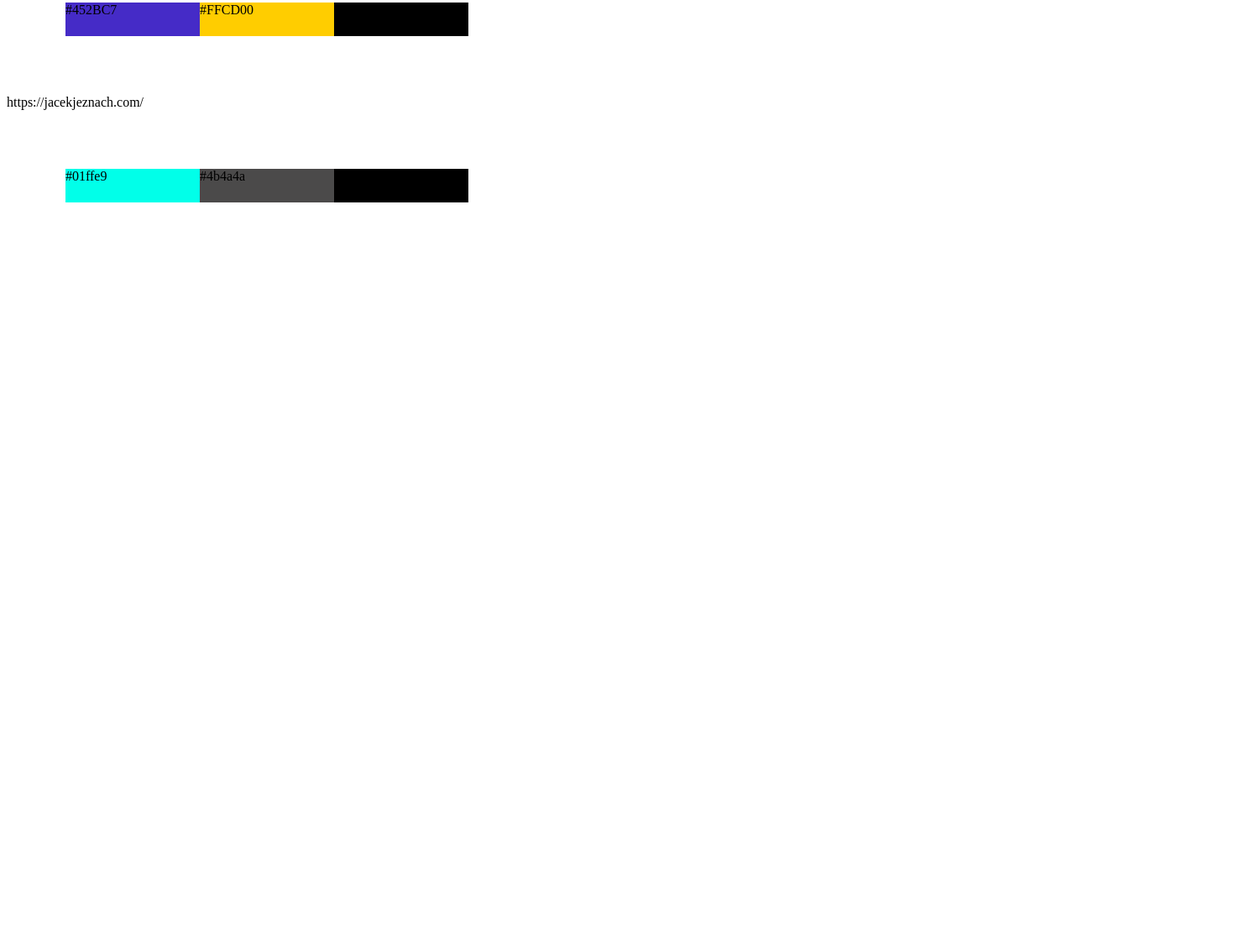
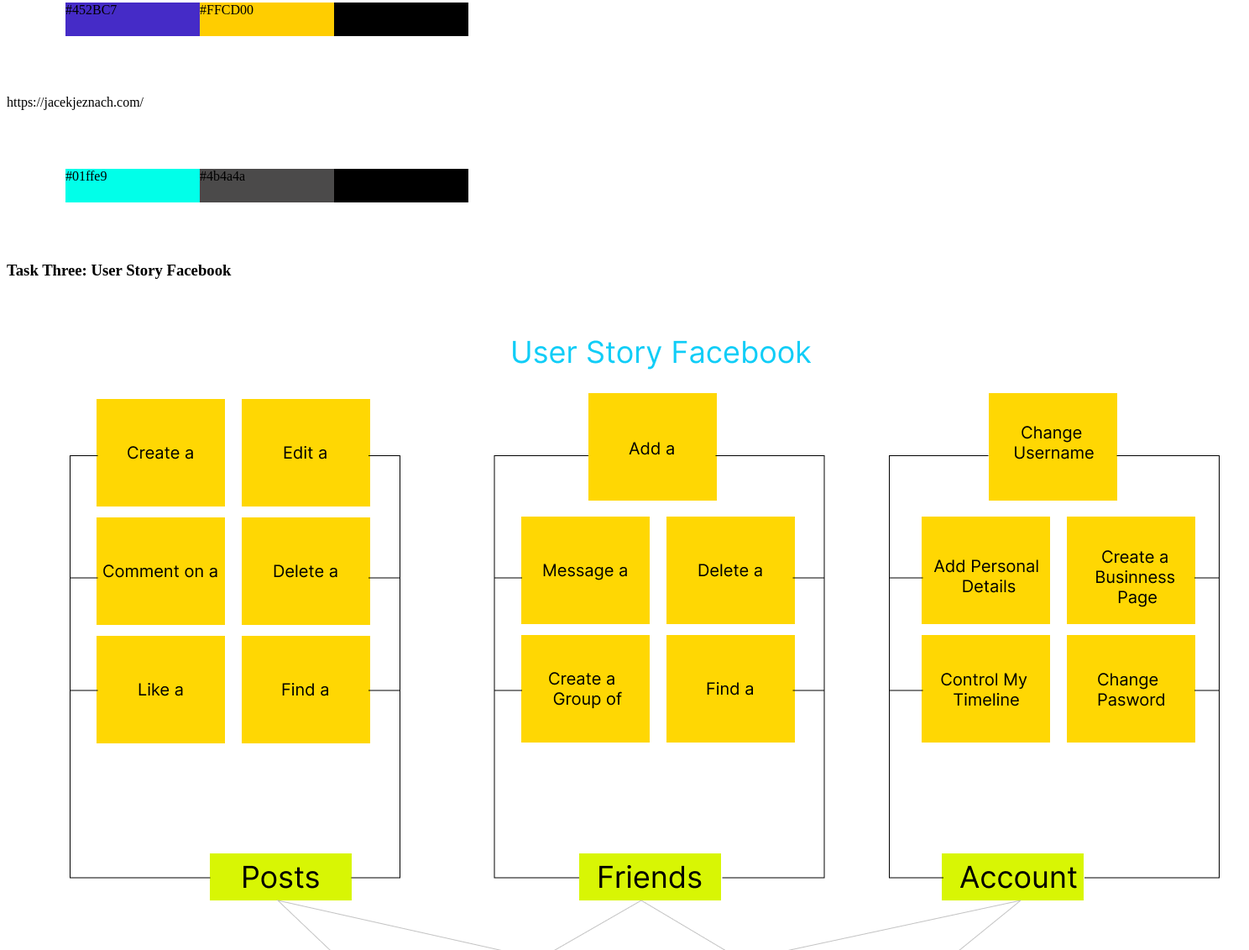
Before and after one commit to abdelhaqlim/M1C2-UI-UX-Assignment-Abdelhaq, a plain HTML site: page index.html in a window 1280 px wide. Shown: the part 1104-2235 px from the top of the page at 84% size, 1488 px wide, since content can reach past the window. Before the commit the page ends 1415 px from the top, so only its background shows below. Drawn offline with Linux system fonts and the light colour scheme.

Commit message:
o3 commit

```diff
--- a/index.html
+++ b/index.html
@@ -16,9 +16,11 @@
       </div>
       <div class="codepen">
         <!-- with Figma -->
-        <img src="/images/M1C2 UI_UX Assignment Abdelhaq (2).png" alt="" />
+        <img src="/images/M1C2 UI_UX Assignment Abdelhaq (3).png" alt="" />
       </div>
     </div>
+
+    <!-- Task Two -->
     <h3>Task Two:</h3>
 
     <!-- 1 -->
@@ -53,5 +55,14 @@
       <span class="cuadrado11"> #4b4a4a</span>
       <span class="cuadrado12">#000000</span>
     </div>
+
+    <!-- Task Three -->
+    <h3>Task Three: User Story Facebook</h3>
+    <div class="low-Fidelity">
+      <div class="User Story">
+        <!-- with Figma -->
+        <img src="/images/User Story Facebook Abdelhaq.png" alt="" />
+      </div>
+    </div>
   </body>
 </html>
```
Also changed, not shown: images/M1C2 UI_UX Assignment Abdelhaq (2).png (deleted), images/M1C2 UI_UX Assignment Abdelhaq (3).png (added), images/User Story Facebook Abdelhaq.png (added).
